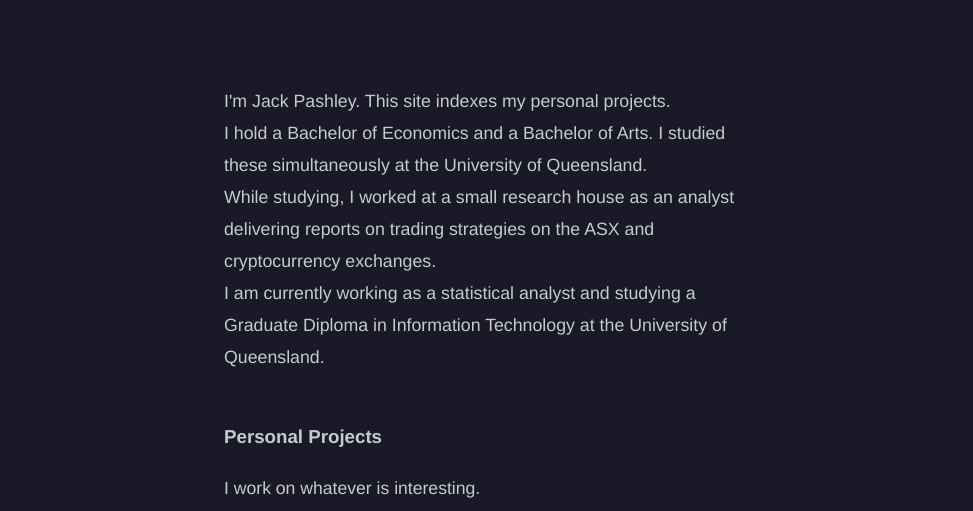
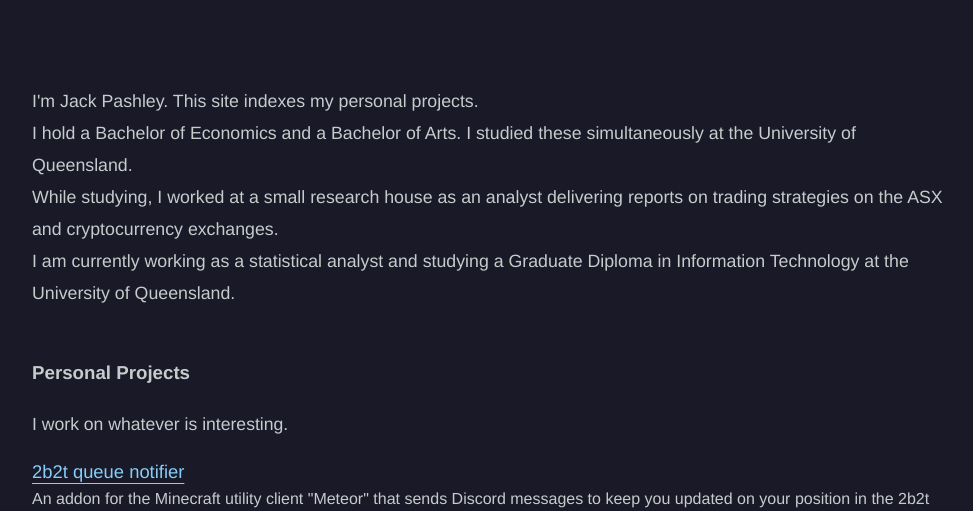
Before and after one commit to 7xck/7xck.github.io, a plain HTML site: page index.html in a window 1280 px wide. Shown: the part 264-775 px from the top of the page, without its empty margins (144-1117 px from the left). Drawn offline with Linux system fonts and the light colour scheme.

Commit message:
Update main.css

```diff
--- a/main.css
+++ b/main.css
@@ -8,7 +8,7 @@ body {
 
   @media screen and (min-width: 600px) {
     body {
-      margin: 0 13rem;
+      margin: 0 1rem;
     }
   }
 
```
